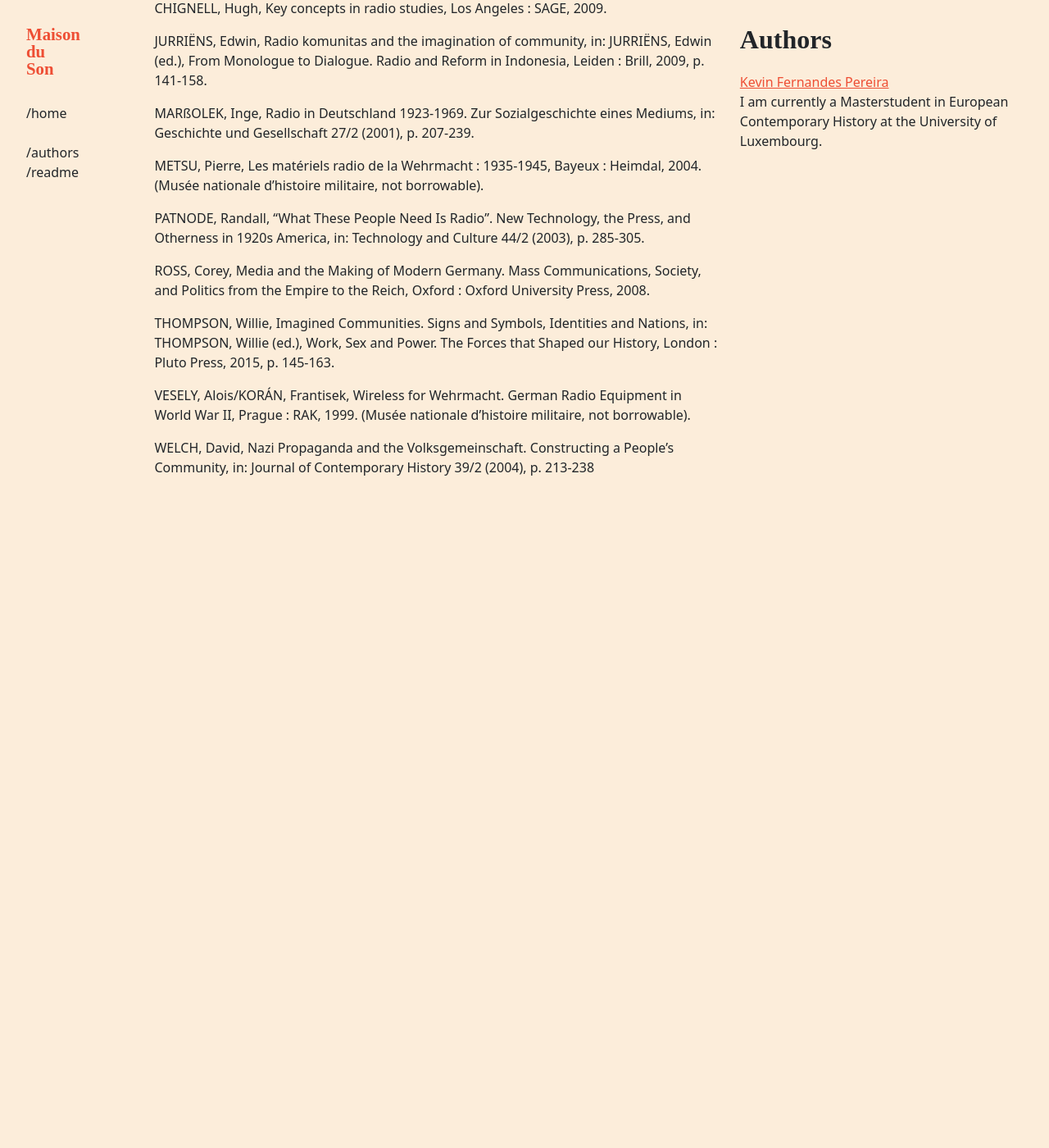
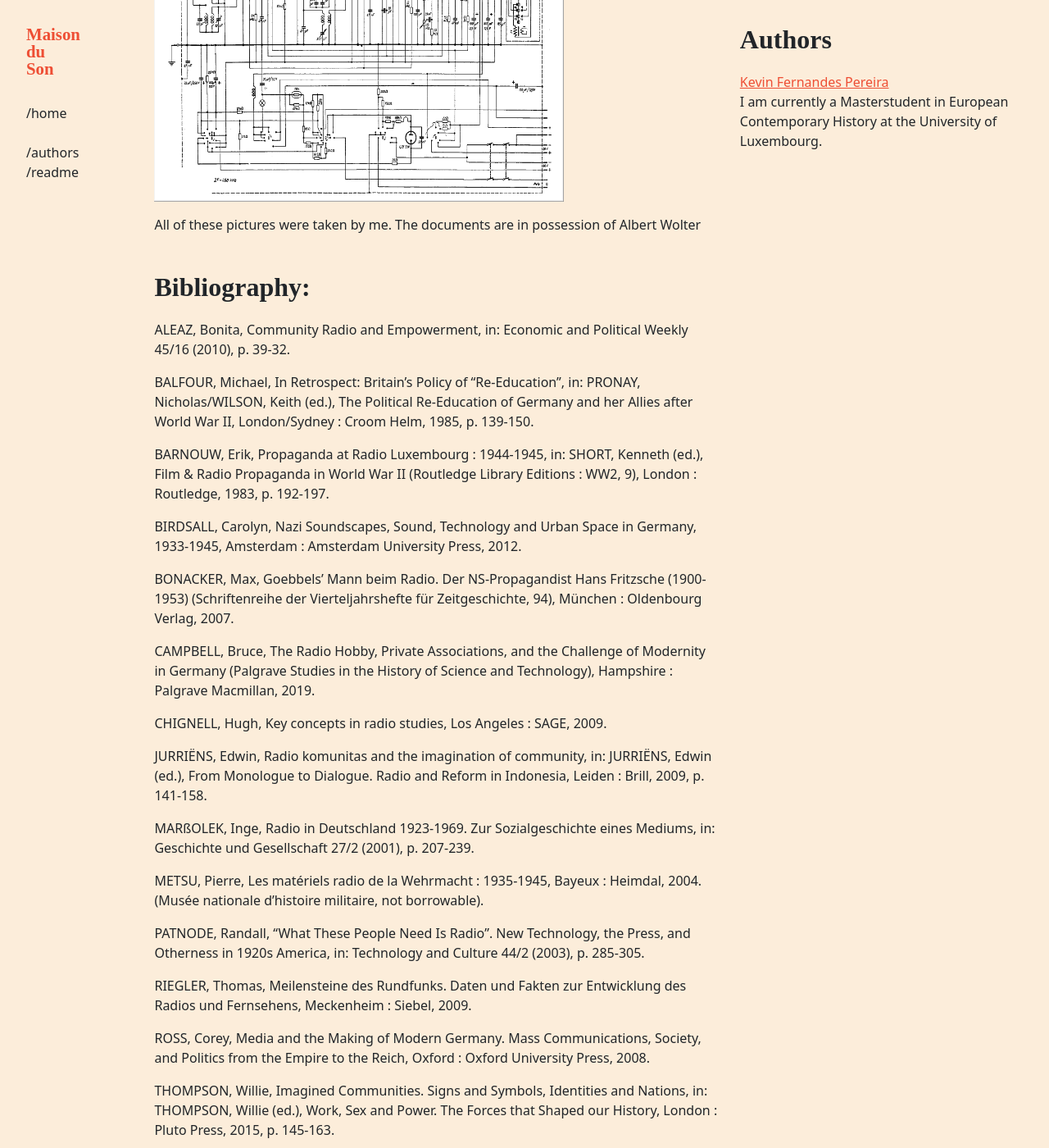
Before and after one commit to C2DH/maison-du-son, a Jekyll site: the page built from _objects/philips156ubv.md, in a window 1280 px wide and 1400 px high, scrolled down 10277 px. Shown: the whole window at 82% size. Built offline with Jekyll 4.4.1, drawn with Linux system fonts in a browser that asks for light colours; some web fonts are replaced; before the commit the page ends 10907 px from its top, so only the background shows below that.

Commit message:
Update philips156ubv.md

```diff
--- a/_objects/philips156ubv.md
+++ b/_objects/philips156ubv.md
@@ -103,6 +103,11 @@
 
 <figure><img width="500" height="400" src="/assets/images/Philips156UBVNew.JPG"><figcaption>The new version</figcaption></figure>
 
+<figure><img width="500" height="400" src="/assets/images/Philips156UBV_Technical.png"><figcaption> </figcaption></figure>
+
+<figure><img width="500" height="400" src="/assets/images/Philips156UBV_Schematics.png"><figcaption> </figcaption></figure>
+All of these pictures were taken by me. The documents are in possession of Albert Wolter
+
 ## Bibliography:
 
 ALEAZ, Bonita, Community Radio and Empowerment, in: Economic and Political Weekly 45/16 (2010), p. 39-32.
@@ -127,6 +132,8 @@
 
 PATNODE, Randall, “What These People Need Is Radio”. New Technology, the Press, and Otherness in 1920s America, in: Technology and Culture 44/2 (2003), p. 285-305.
 
+RIEGLER, Thomas, Meilensteine des Rundfunks. Daten und Fakten zur Entwicklung des Radios und Fernsehens, Meckenheim : Siebel, 2009.
+
 ROSS, Corey, Media and the Making of Modern Germany. Mass Communications, Society, and Politics from the Empire to the Reich, Oxford : Oxford University Press, 2008.
 
 THOMPSON, Willie, Imagined Communities. Signs and Symbols, Identities and Nations, in: THOMPSON, Willie (ed.), Work, Sex and Power. The Forces that Shaped our History, London : Pluto Press, 2015, p. 145-163.
```
